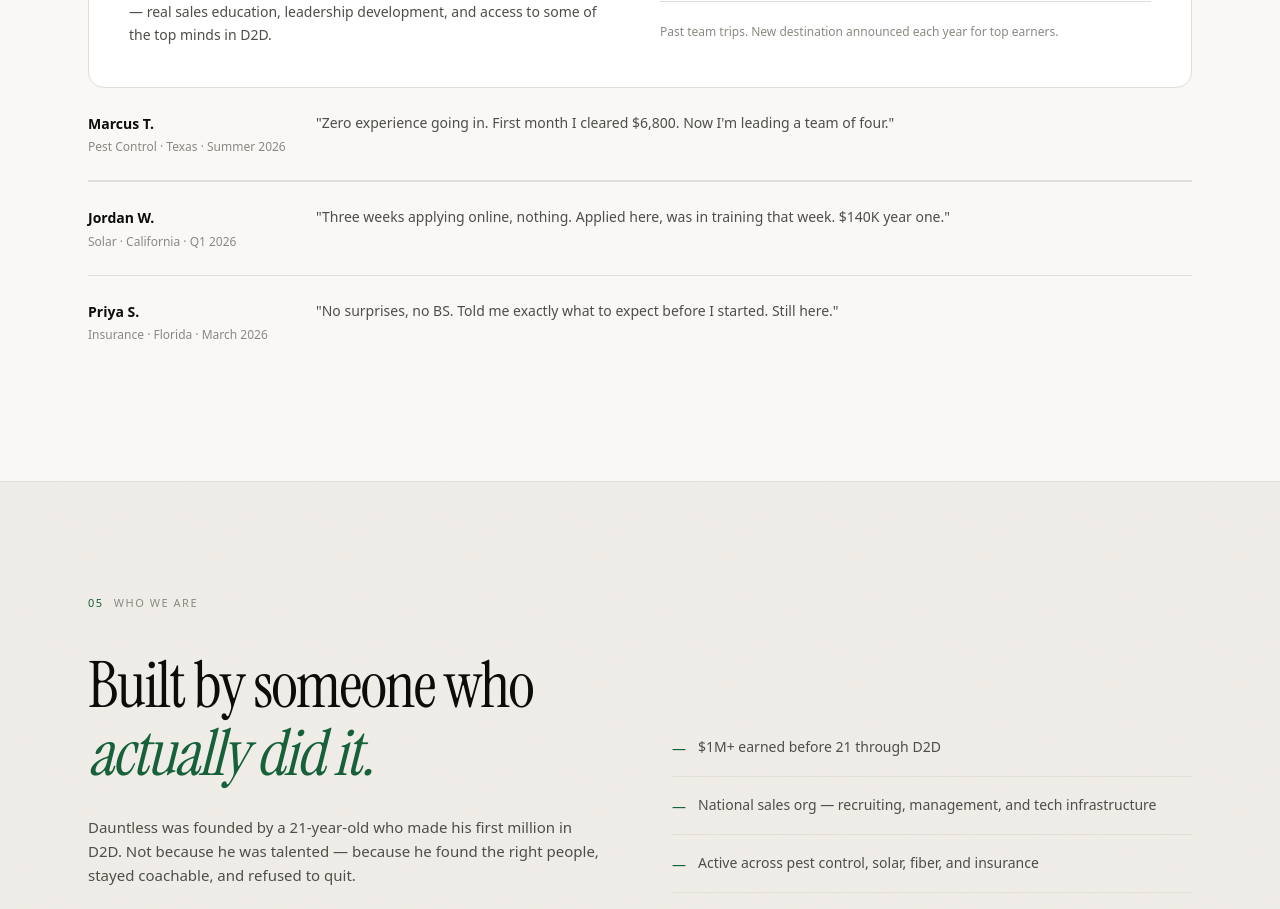
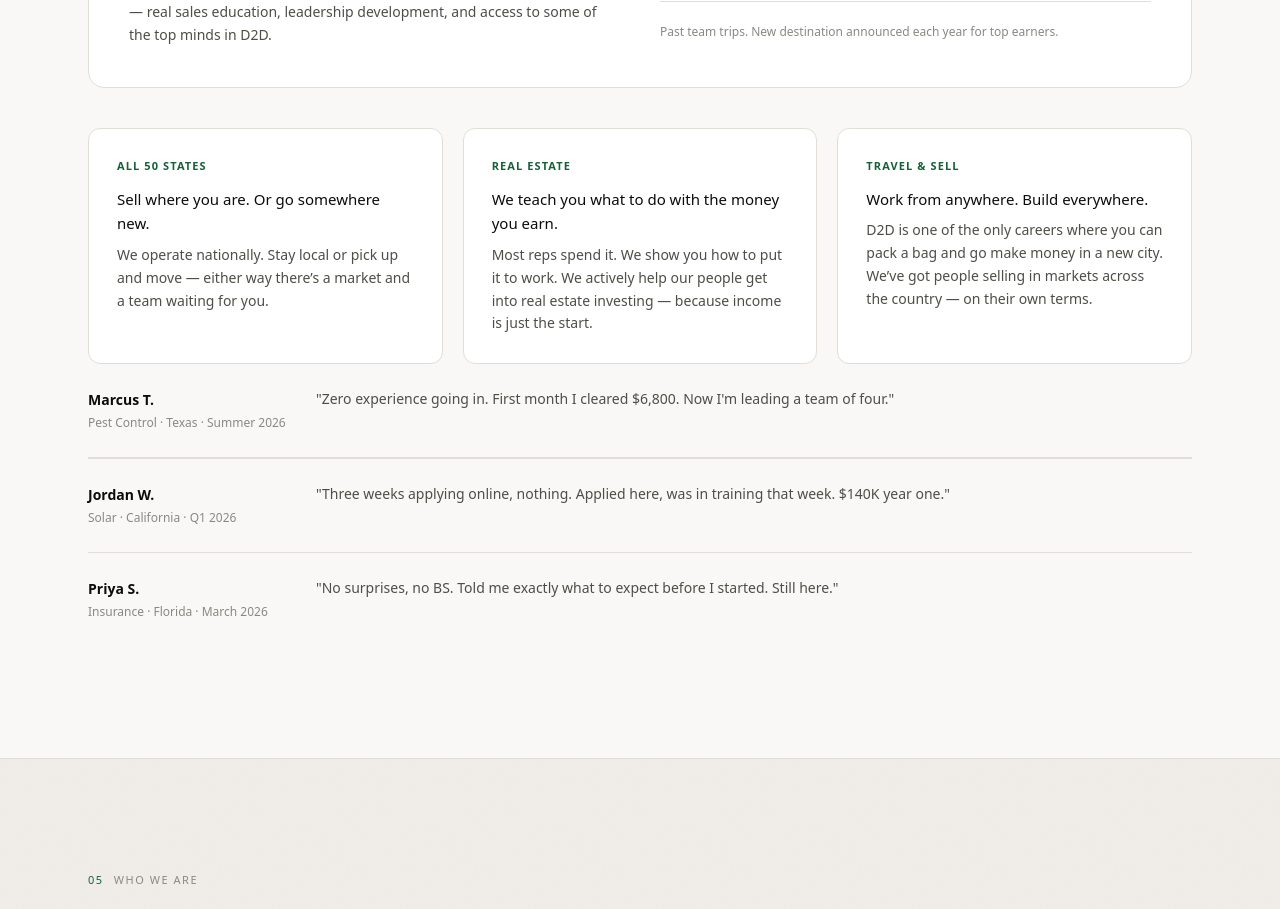
Before and after one commit to ericcan4418-design/dauntless-llc, a Next.js app: page / in a window 1280 px wide. Shown: the part 5060-5969 px from the top of the page. Built offline with nearby package versions, Linux system fonts and the light colour scheme; a web font is replaced by a local one.

Commit message:
feat: add 3-card block — all 50 states, real estate investing, travel & sell

```diff
--- a/app/page.tsx
+++ b/app/page.tsx
@@ -321,6 +321,25 @@
           </div>
         </div>
 
+        {/* ── What You Do With the Money ── */}
+        <div className="mt-10 grid md:grid-cols-3 gap-5">
+          <div className="border border-border rounded-xl p-7 bg-white">
+            <p className="text-green text-[11px] font-semibold uppercase tracking-widest mb-3">All 50 States</p>
+            <p className="font-medium text-[15px] text-ink mb-2">Sell where you are. Or go somewhere new.</p>
+            <p className="text-[14px] text-muted leading-relaxed">We operate nationally. Stay local or pick up and move — either way there’s a market and a team waiting for you.</p>
+          </div>
+          <div className="border border-border rounded-xl p-7 bg-white">
+            <p className="text-green text-[11px] font-semibold uppercase tracking-widest mb-3">Real Estate</p>
+            <p className="font-medium text-[15px] text-ink mb-2">We teach you what to do with the money you earn.</p>
+            <p className="text-[14px] text-muted leading-relaxed">Most reps spend it. We show you how to put it to work. We actively help our people get into real estate investing — because income is just the start.</p>
+          </div>
+          <div className="border border-border rounded-xl p-7 bg-white">
+            <p className="text-green text-[11px] font-semibold uppercase tracking-widest mb-3">Travel & Sell</p>
+            <p className="font-medium text-[15px] text-ink mb-2">Work from anywhere. Build everywhere.</p>
+            <p className="text-[14px] text-muted leading-relaxed">D2D is one of the only careers where you can pack a bag and go make money in a new city. We’ve got people selling in markets across the country — on their own terms.</p>
+          </div>
+        </div>
+
         {/* Testimonials — VideoCard (text-only until clips arrive, then add src/poster) */}
         <div className="divide-y divide-border">
           <VideoCard
```
